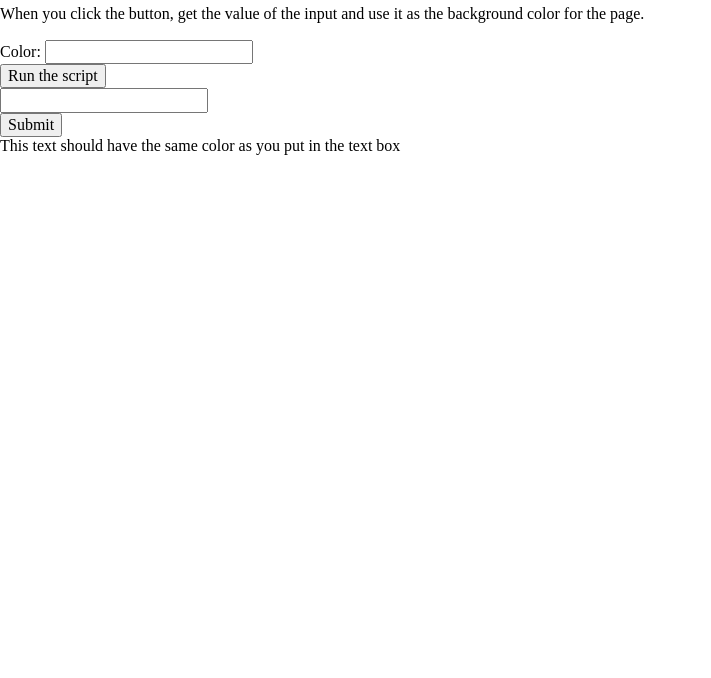
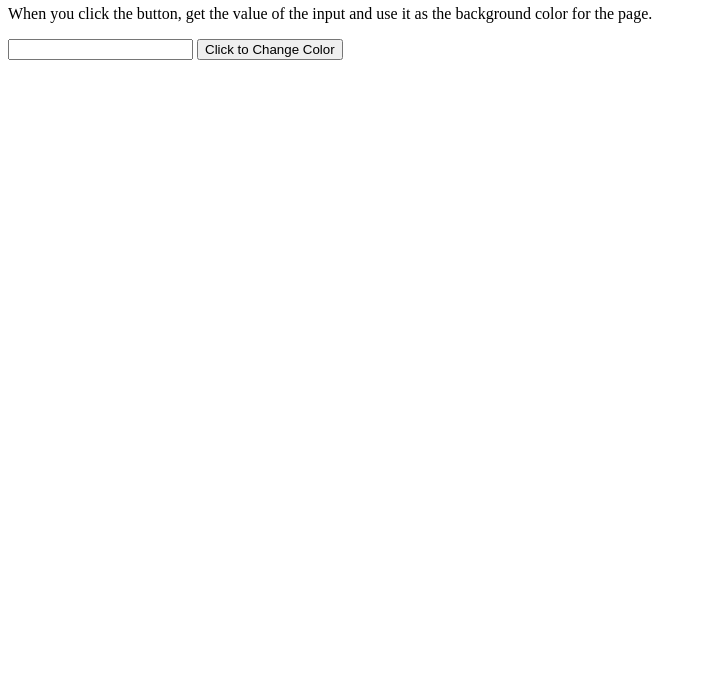
Before and after one commit to claudegose/js-exercises, a plain HTML site: page 02-colors/02-change-bcg-two/index.html in a window 1280 px wide. Shown: the part 122-800 px from the top of the page, without its empty margins (0-711 px from the left). Drawn offline with nearby package versions, Linux system fonts and the light colour scheme.

Commit message:
Color Change with Input Text

```diff
--- a/02-colors/02-change-bcg-two/index.html
+++ b/02-colors/02-change-bcg-two/index.html
@@ -5,8 +5,7 @@
         <title>BeCode/JavaScript - background color (2)</title>
 
         <link href="https://fonts.googleapis.com/css?family=Montserrat" rel="stylesheet" />
-        <link rel="stylesheet" href="../../_shared/css/normalize.css" />
-        <link rel="stylesheet" href="../../_shared/css/styles.css" />
+
     </head>
     <body>
         <div class="container">
@@ -21,27 +20,16 @@
                     <p>When you click the button, get the value of the input and use it as the background color for the page.</p>
                 </section>
                 <section class="material">
-                    <form action="#" method="post">
-                        <div class="field">
-                            <label for="color">Color:</label>
-                            <input type="text" name="color" id="color" />
-                        </div>
-                        <div class="actions">
-                            <button type="button" id="run">Run the script</button>
-                        </div>
-                    </form>
+
+
+                            <input type="text" id="colorInput">
+
+                            <input type="button" id="colorButton" value="Click to Change Color">
                 </section>
-            </div>
         </div>
 
 
-        <form id="TheForm">
-            <input id="color" type="text" />
-            <br/>
-            <input id="submitColor" value="Submit" type="button" />
-        </form>
-        <span id="coltext">This text should have the same color as you put in the text box</span>
+<script src="scriptjava.js"></script>
 
-        <script src="./script.js"></script>
     </body>
 </html>
--- a/02-colors/02-change-bcg-two/script.js
+++ /dev/null
@@ -1,22 +0,0 @@
-/* becode/javascript
- *
- * /03-colors/02-change-bcg-two/script.js - 3.2: couleur de fond (2)
- *
- * coded by leny@BeCode
- * started at 26/10/2018
- */
-
-// NOTE: don't focus on the existing code structure for now.
-// You will have time to focus on it later.
-
-function changeBackground() {
-    var color = document.getElementById("color").value; // cached
-
-    // The working function for changing background color.
-    document.bgColor = color;
-
-    // The code I'd like to use for changing the text simultaneously - however it does not work.
-    document.getElementById("coltext").style.color = color;
-}
-
-document.getElementById("submitColor").addEventListener("click", changeBackground, false);
--- /dev/null
+++ b/02-colors/02-change-bcg-two/scriptjava.js
@@ -0,0 +1,5 @@
+
+function ChangeColor(){
+    let color = document.getElementById("colorInput").value;
+    document.body.style.backgroundColor = color;
+}
```
